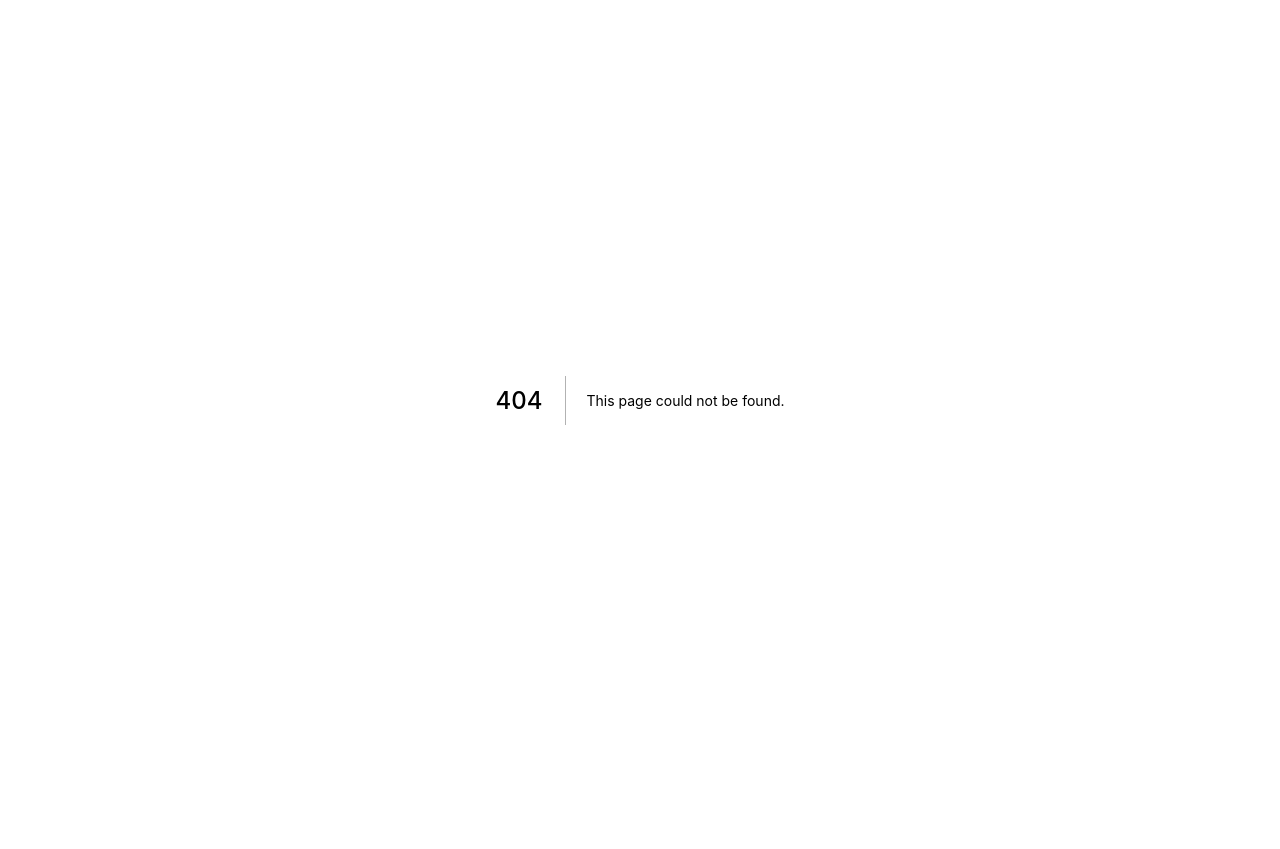
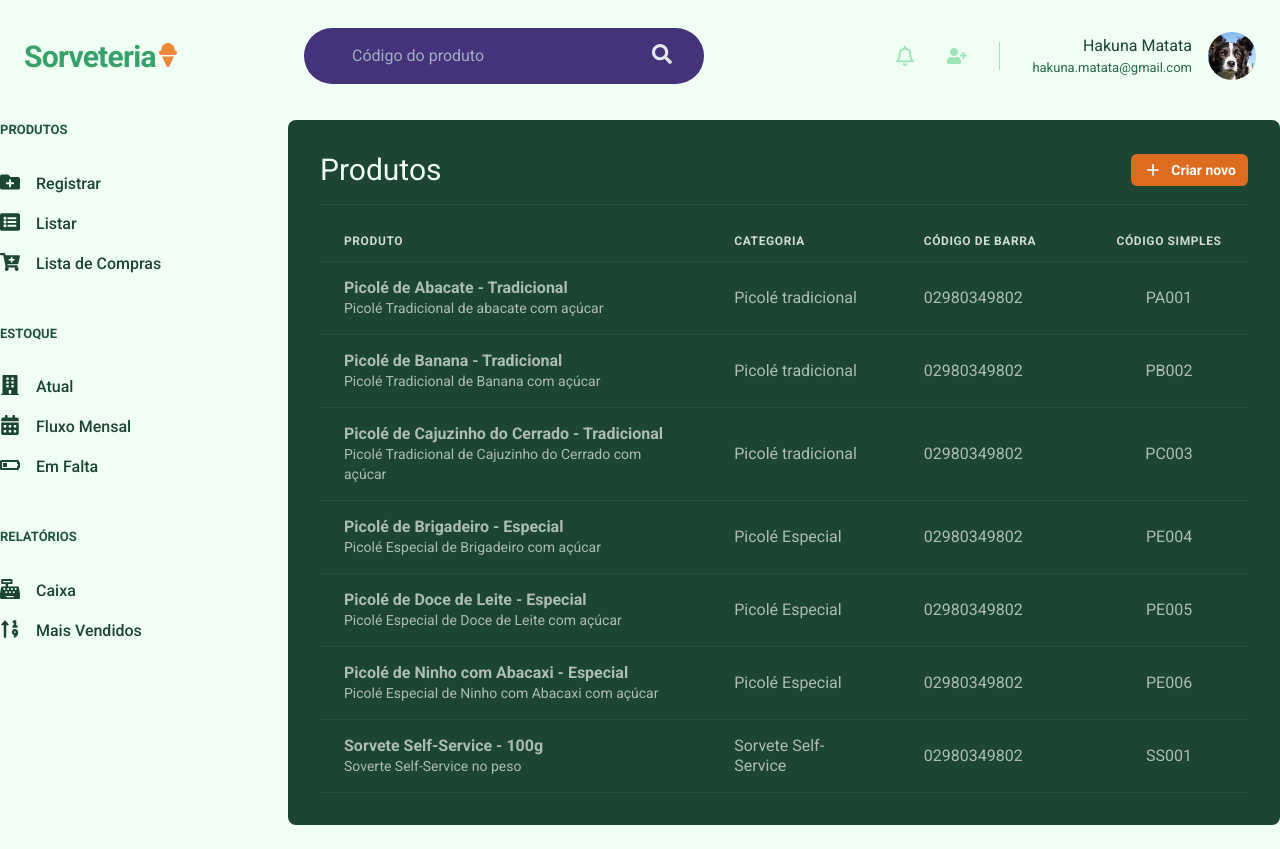
Before and after one commit to wwchacalww/next_sorvetes, a Next.js app: page /products in a window 1280 px wide. Before the commit this address had no page. Before the commit the page ends 800 px from the top, so only its background shows below. Built offline with nearby package versions, Linux system fonts and the light colour scheme.

Commit message:
Estrutura da lista de Produtos pronta

```diff
--- /dev/null
+++ b/src/pages/products/index.tsx
@@ -0,0 +1,147 @@
+import {
+  Text,
+  Box,
+  Button,
+  Divider,
+  Flex,
+  Heading,
+  Icon,
+  Table,
+  Tbody,
+  Th,
+  Thead,
+  Tr,
+  Td,
+} from "@chakra-ui/react";
+import Header from "../../components/Header";
+import Sidebar from "../../components/Sidebar";
+import { RiAddLine } from "react-icons/ri";
+
+interface ProductProps {
+  name: string;
+  description: string;
+  price: number;
+  category: string;
+  barcode?: string;
+  code: string;
+}
+
+const items: ProductProps[] = [
+  {
+    name: "Picolé de Abacate - Tradicional",
+    description: "Picolé Tradicional de abacate com açúcar",
+    category: "Picolé tradicional",
+    barcode: "02980349802",
+    code: "PA001",
+    price: 6.5,
+  },
+  {
+    name: "Picolé de Banana - Tradicional",
+    description: "Picolé Tradicional de Banana com açúcar",
+    category: "Picolé tradicional",
+    barcode: "02980349802",
+    code: "PB002",
+    price: 6.5,
+  },
+  {
+    name: "Picolé de Cajuzinho do Cerrado - Tradicional",
+    description: "Picolé Tradicional de Cajuzinho do Cerrado com açúcar",
+    category: "Picolé tradicional",
+    barcode: "02980349802",
+    code: "PC003",
+    price: 6.5,
+  },
+  {
+    name: "Picolé de Brigadeiro - Especial",
+    description: "Picolé Especial de Brigadeiro com açúcar",
+    category: "Picolé Especial",
+    barcode: "02980349802",
+    code: "PE004",
+    price: 6.5,
+  },
+  {
+    name: "Picolé de Doce de Leite - Especial",
+    description: "Picolé Especial de Doce de Leite com açúcar",
+    category: "Picolé Especial",
+    barcode: "02980349802",
+    code: "PE005",
+    price: 6.5,
+  },
+  {
+    name: "Picolé de Ninho com Abacaxi - Especial",
+    description: "Picolé Especial de Ninho com Abacaxi com açúcar",
+    category: "Picolé Especial",
+    barcode: "02980349802",
+    code: "PE006",
+    price: 6.5,
+  },
+  {
+    name: "Sorvete Self-Service - 100g",
+    description: "Soverte Self-Service no peso",
+    category: "Sorvete Self-Service",
+    barcode: "02980349802",
+    code: "SS001",
+    price: 6.2,
+  },
+];
+
+export default function ProductsList() {
+  return (
+    <Box>
+      <Header />
+      <Flex w="100%" mx="auto" my="6" maxWidth="1480px">
+        <Sidebar />
+
+        <Box flex="1" bg="green.900" p="8" borderRadius="8">
+          <Flex justify="space-between" align="center">
+            <Heading color="green.50" size="lg" fontWeight="normal">
+              Produtos
+            </Heading>
+            <Button
+              as="a"
+              size="sm"
+              fontSize="sm"
+              colorScheme="orange"
+              leftIcon={<Icon as={RiAddLine} fontSize="20" />}
+            >
+              Criar novo
+            </Button>
+          </Flex>
+          <Divider my="4" borderColor="green.700" />
+
+          <Table colorScheme="whiteAlpha" color="whiteAlpha.700">
+            <Thead>
+              <Th w="400px" color="whiteAlpha.800">
+                Produto
+              </Th>
+              <Th w={48} color="whiteAlpha.800">
+                Categoria
+              </Th>
+              <Th w={48} color="whiteAlpha.800">
+                Código de Barra
+              </Th>
+              <Th w={40} textAlign="center" color="whiteAlpha.800">
+                Código Simples
+              </Th>
+            </Thead>
+            <Tbody>
+              {items.map((item, index) => (
+                <Tr key="index">
+                  <Td w="340px">
+                    <Box>
+                      <Text fontWeight="bold">{item.name}</Text>
+                      <Text fontSize="sm">{item.description}</Text>
+                    </Box>
+                  </Td>
+                  <Td>{item.category}</Td>
+                  <Td>{item.barcode}</Td>
+                  <Td textAlign="center">{item.code}</Td>
+                </Tr>
+              ))}
+            </Tbody>
+          </Table>
+        </Box>
+      </Flex>
+    </Box>
+  );
+}
```
Also changed, not shown: 1 other file (tests, documents, lock files or other folders).
